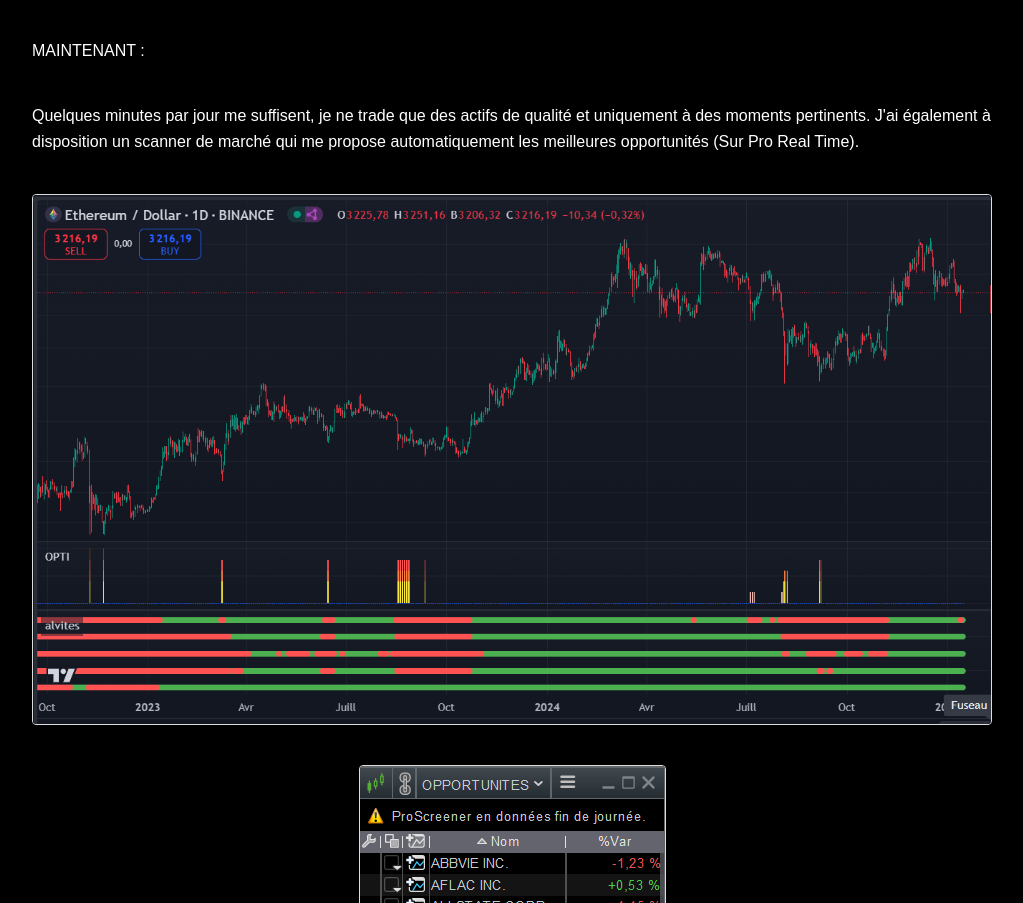
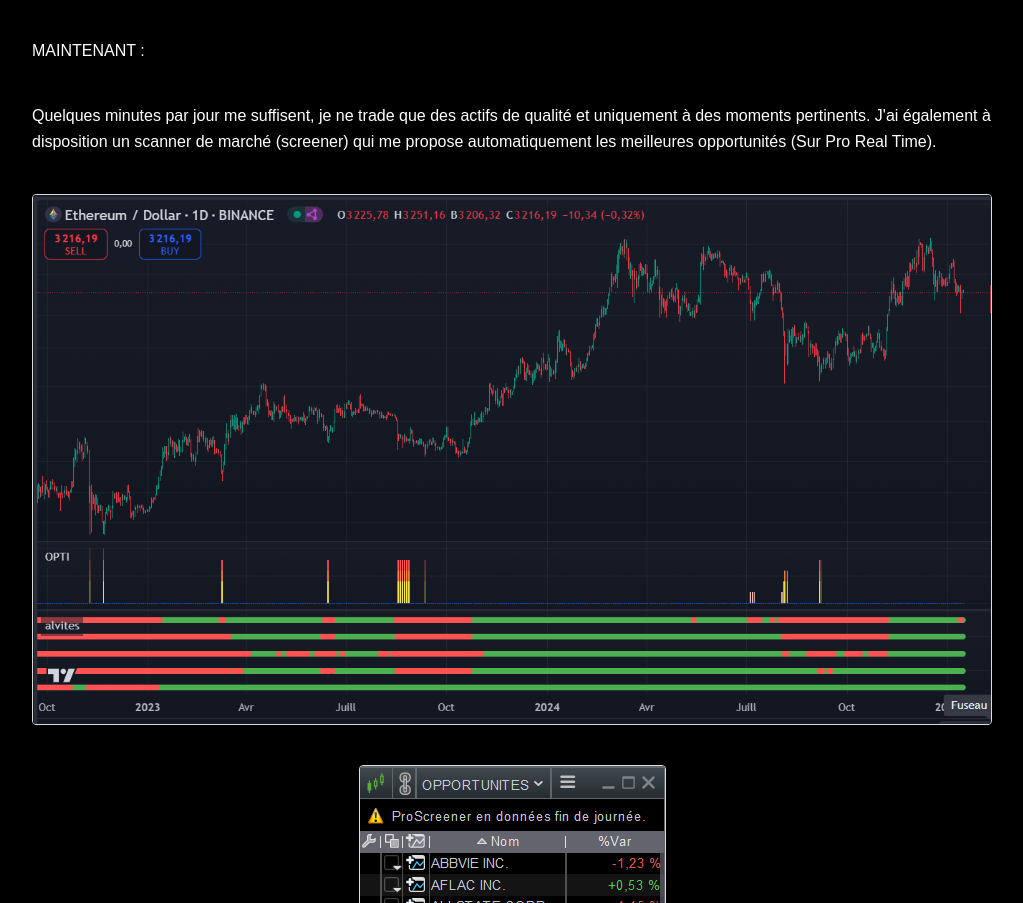
Before and after one commit to alvitestrading/indicators, a plain HTML site: page index.html in a window 1280 px wide. Shown: the part 2620-3523 px from the top of the page, without its empty margins (128-1151 px from the left). Drawn offline with Linux system fonts and the light colour scheme; a script that the page names is missing.

Commit message:
Update index.html

```diff
--- a/index.html
+++ b/index.html
@@ -235,7 +235,7 @@
     >
 
     <p>MAINTENANT :</p>
-    <p>Quelques minutes par jour me suffisent, je ne trade que des actifs de qualité et uniquement à des moments pertinents. J'ai également à disposition un scanner de marché qui me propose automatiquement les meilleures opportunités (Sur Pro Real Time).
+    <p>Quelques minutes par jour me suffisent, je ne trade que des actifs de qualité et uniquement à des moments pertinents. J'ai également à disposition un scanner de marché (screener) qui me propose automatiquement les meilleures opportunités (Sur Pro Real Time).
     <p>
 
 
```
